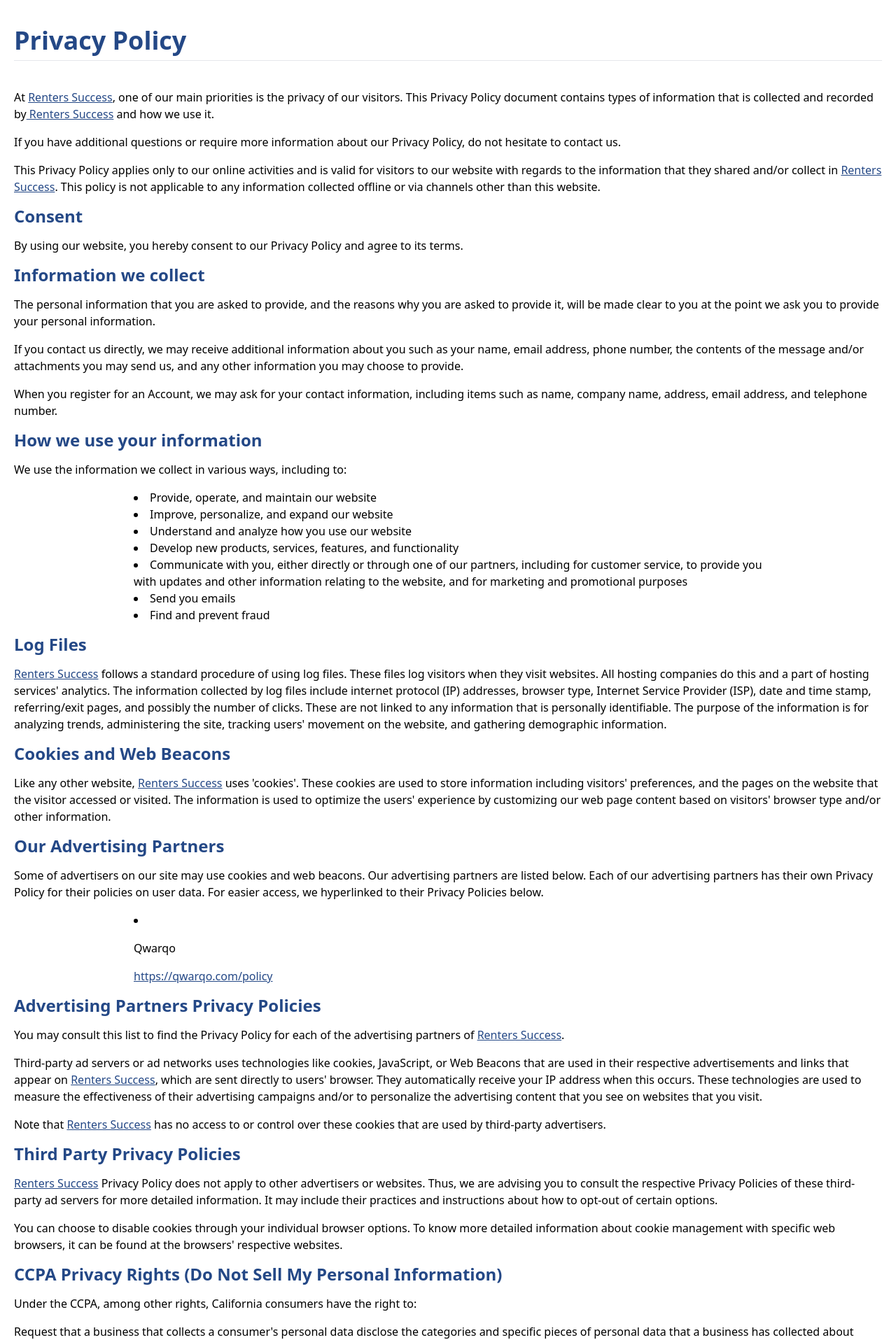
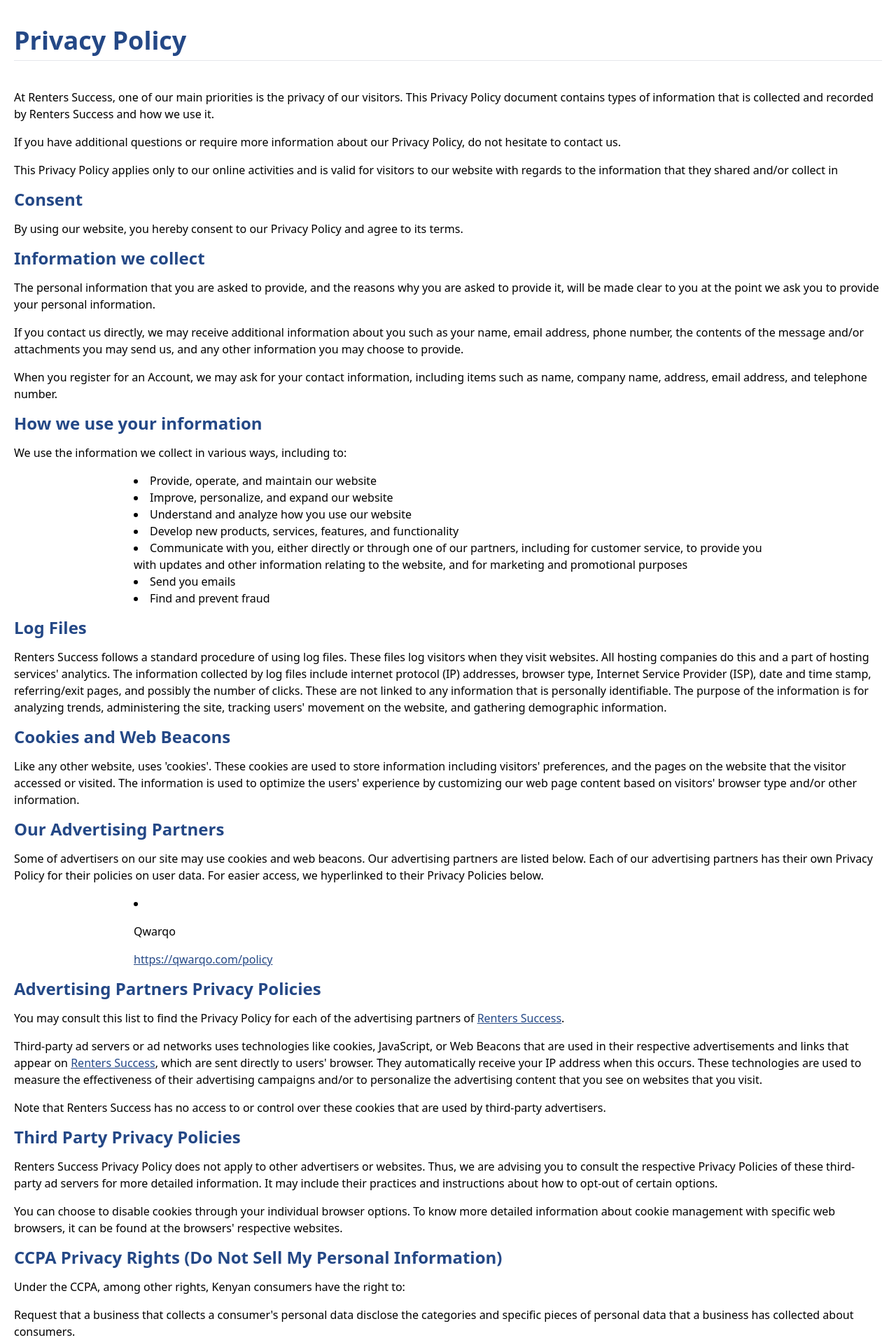
Before and after one commit to nimba005/ecommerce, a React (Create React App) app: page /privacy-policy in a window 1280 px wide. Shown: the part 466-2381 px from the top of the page at 70% size. Built offline with nearby package versions, Linux system fonts and the light colour scheme.

Commit message:
#App css updated

```diff
--- a/package.json
+++ b/package.json
@@ -71,5 +71,5 @@
   "bugs": {
     "url": "https://github.com/nimba005/ecommerce/issues"
   },
-  "homepage": "https://github.com/nimba005/ecommerce#readme"
+  "homepage": "/nimba005/ecommerce"
 }
--- a/src/App.css
+++ b/src/App.css
@@ -0,0 +1,96 @@
+/* App.css */
+
+/* General resets and body styling */
+body, html {
+  margin: 0;
+  padding: 0;
+  font-family: Arial, sans-serif;
+  background-color: #f4f4f9;
+  color: #333;
+}
+
+/* Container for the main content */
+.container {
+  max-width: 1200px;
+  margin: 0 auto;
+  padding: 20px;
+}
+
+/* Header styling */
+header {
+  background-color: #282c34;
+  padding: 20px;
+  color: white;
+  text-align: center;
+  font-size: 24px;
+}
+
+/* Navigation bar styling */
+nav {
+  display: flex;
+  justify-content: center;
+  background-color: #61dafb;
+  padding: 10px;
+}
+
+nav a {
+  color: white;
+  margin: 0 15px;
+  text-decoration: none;
+  font-weight: bold;
+}
+
+nav a:hover {
+  text-decoration: underline;
+}
+
+/* Footer styling */
+footer {
+  background-color: #282c34;
+  color: white;
+  text-align: center;
+  padding: 10px;
+  position: fixed;
+  bottom: 0;
+  width: 100%;
+}
+
+/* Home component styling */
+.home {
+  text-align: center;
+  padding: 50px;
+}
+
+/* Privacy, Terms, Pricing page styling */
+.page-content {
+  padding: 20px;
+}
+
+/* Button styling */
+.button {
+  background-color: #61dafb;
+  border: none;
+  color: white;
+  padding: 15px 32px;
+  text-align: center;
+  text-decoration: none;
+  display: inline-block;
+  font-size: 16px;
+  margin: 4px 2px;
+  cursor: pointer;
+}
+
+.button:hover {
+  background-color: #21a1f1;
+}
+
+/* Media Queries for responsiveness */
+@media (max-width: 600px) {
+  nav {
+    flex-direction: column;
+  }
+
+  nav a {
+    margin: 10px 0;
+  }
+}
--- a/src/Components/Privacy/Privacy.jsx
+++ b/src/Components/Privacy/Privacy.jsx
@@ -26,15 +26,14 @@
           </h1>
 
           <p>
-            At <a href="https://rentalsuccess.netlify.app/" className="text-blue-600 underline">Renters Success</a>, one of our main priorities is the privacy of our visitors. This Privacy Policy document contains types of information that is collected and recorded by
-            <a href="https://rentalsuccess.netlify.app/" className="text-blue-600 underline"> Renters Success</a> and how we use it.
+            At Renters Success, one of our main priorities is the privacy of our visitors. This Privacy Policy document contains types of information that is collected and recorded by Renters Success and how we use it.
           </p>
+
           <p>
             If you have additional questions or require more information about our Privacy Policy, do not hesitate to contact us.
           </p>
           <p>
             This Privacy Policy applies only to our online activities and is valid for visitors to our website with regards to the information that they shared and/or collect in{" "}
-            <a href="https://rentalsuccess.netlify.app/" className="text-blue-600 underline">Renters Success</a>. This policy is not applicable to any information collected offline or via channels other than this website.
           </p>
 
           <h2 className="text-xl font-semibold mt-4">Consent</h2>
@@ -74,13 +73,13 @@
           <h2 className="text-xl font-semibold mt-4">Log Files</h2>
 
           <p>
-            <a href="https://rentalsuccess.netlify.app/" className="text-blue-600 underline">Renters Success</a> follows a standard procedure of using log files. These files log visitors when they visit websites. All hosting companies do this and a part of hosting services' analytics. The information collected by log files include internet protocol (IP) addresses, browser type, Internet Service Provider (ISP), date and time stamp, referring/exit pages, and possibly the number of clicks. These are not linked to any information that is personally identifiable. The purpose of the information is for analyzing trends, administering the site, tracking users' movement on the website, and gathering demographic information.
+            Renters Success follows a standard procedure of using log files. These files log visitors when they visit websites. All hosting companies do this and a part of hosting services' analytics. The information collected by log files include internet protocol (IP) addresses, browser type, Internet Service Provider (ISP), date and time stamp, referring/exit pages, and possibly the number of clicks. These are not linked to any information that is personally identifiable. The purpose of the information is for analyzing trends, administering the site, tracking users' movement on the website, and gathering demographic information.
           </p>
 
           <h2 className="text-xl font-semibold mt-4">Cookies and Web Beacons</h2>
 
           <p>
-            Like any other website, <a href="https://rentalsuccess.netlify.app/" className="text-blue-600 underline">Renters Success</a> uses 'cookies'. These cookies are used to store information including visitors' preferences, and the pages on the website that the visitor accessed or visited. The information is used to optimize the users' experience by customizing our web page content based on visitors' browser type and/or other information.
+            Like any other website, uses 'cookies'. These cookies are used to store information including visitors' preferences, and the pages on the website that the visitor accessed or visited. The information is used to optimize the users' experience by customizing our web page content based on visitors' browser type and/or other information.
           </p>
 
           <h2 className="text-xl font-semibold mt-4">Our Advertising Partners</h2>
@@ -109,13 +108,13 @@
           </p>
 
           <p>
-            Note that <a href="https://rentalsuccess.netlify.app/" className="text-blue-600 underline">Renters Success</a> has no access to or control over these cookies that are used by third-party advertisers.
+            Note that Renters Success has no access to or control over these cookies that are used by third-party advertisers.
           </p>
 
           <h2 className="text-xl font-semibold mt-4">Third Party Privacy Policies</h2>
 
           <p>
-            <a href="https://rentalsuccess.netlify.app/" className="text-blue-600 underline">Renters Success</a> Privacy Policy does not apply to other advertisers or websites. Thus, we are advising you to consult the respective Privacy Policies of these third-party ad servers for more detailed information. It may include their practices and instructions about how to opt-out of certain options.{" "}
+            Renters Success Privacy Policy does not apply to other advertisers or websites. Thus, we are advising you to consult the respective Privacy Policies of these third-party ad servers for more detailed information. It may include their practices and instructions about how to opt-out of certain options.{" "}
           </p>
 
           <p>
@@ -125,7 +124,7 @@
           <h2 className="text-xl font-semibold mt-4">CCPA Privacy Rights (Do Not Sell My Personal Information)</h2>
 
           <p>
-            Under the CCPA, among other rights, California consumers have the right to:
+            Under the CCPA, among other rights, Kenyan consumers have the right to:
           </p>
           <p>
             Request that a business that collects a consumer's personal data disclose the categories and specific pieces of personal data that a business has collected about consumers.
@@ -172,7 +171,7 @@
           </p>
 
           <p>
-            <a href="https://rentalsuccess.netlify.app/" className="text-blue-600 underline">Renters Success</a> does not knowingly collect any Personal Identifiable Information from children under the age of 13. If you think that your child provided this kind of information on our website, we strongly encourage you to contact us immediately and we will do our best efforts to promptly remove such information from our records.
+            Renters does not knowingly collect any Personal Identifiable Information from children under the age of 13. If you think that your child provided this kind of information on our website, we strongly encourage you to contact us immediately and we will do our best efforts to promptly remove such information from our records.
           </p>
         </div>
       </div>
```
Also changed, not shown: express.js (added, +16 -0 lines).
